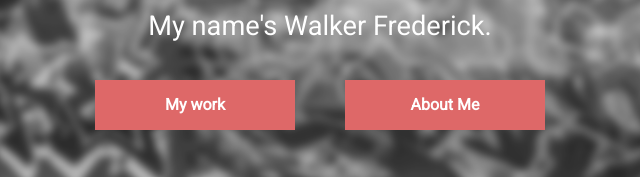
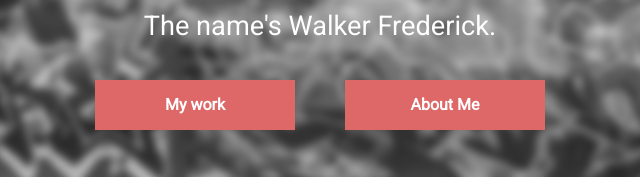
Before and after one commit to WalkerFrederick/walkerfrederick.com, a plain HTML site: page index.html in a window 1280 px wide. Shown: the part 382-559 px from the top of the page, 320-960 px from the left. Drawn offline with nearby package versions, Linux system fonts and the light colour scheme.

Commit message:
changed wording on header

```diff
--- a/index.html
+++ b/index.html
@@ -43,7 +43,7 @@
     <div class="header">
       <div class="header-message">
         <div class="header-greeting">Hello, World</div>
-        <div class="header-description">My name's Walker Frederick.</div>
+        <div class="header-description">The name's Walker Frederick.</div>
       </div>
       <div class="header-buttons">
         <button>My work</button>
```
